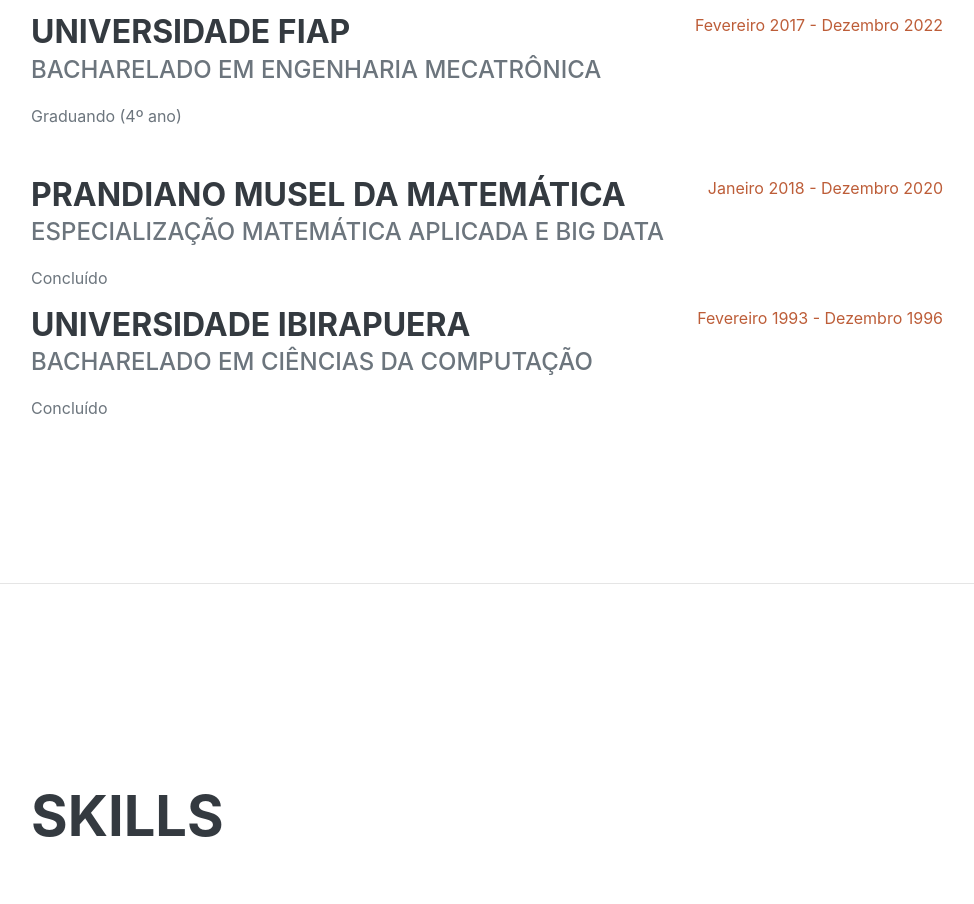
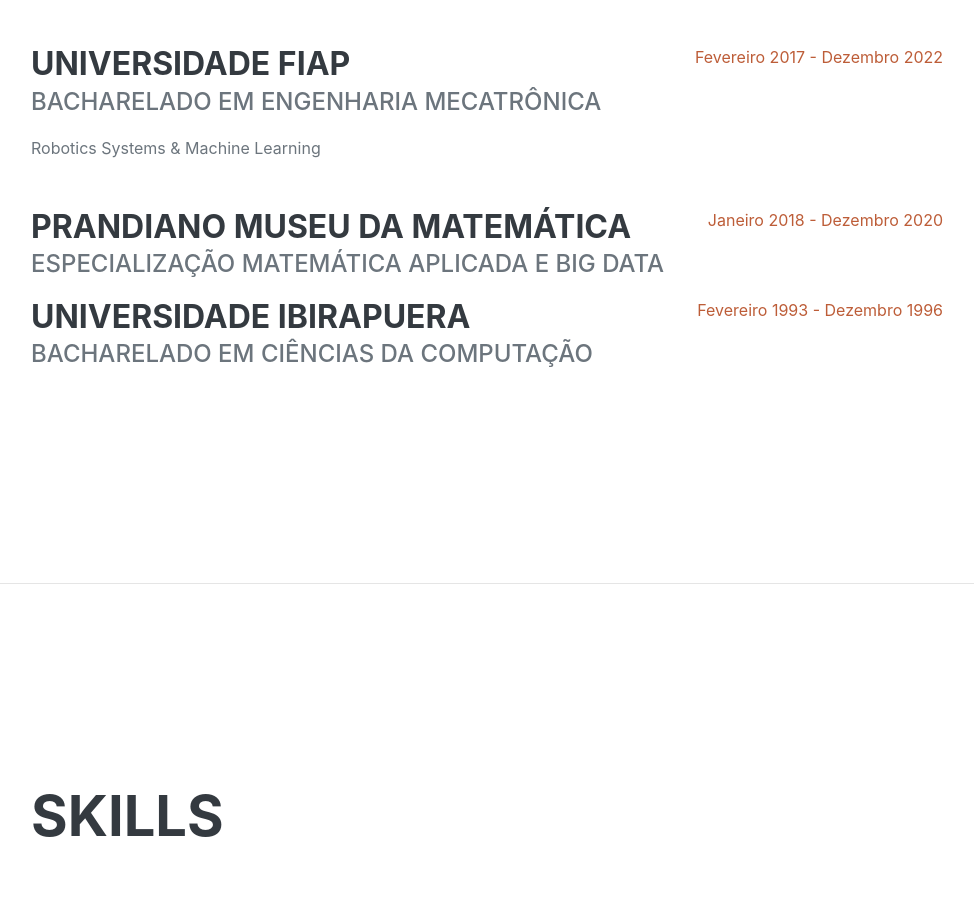
Before and after one commit to carlosemsantana/carlosemsantana.github.io, a plain HTML site: page index.html in a window 1280 px wide. Shown: the part 2434-3338 px from the top of the page, without its empty margins (289-1263 px from the left). Drawn offline with nearby package versions, Linux system fonts and the light colour scheme; a web font is replaced by a local one.

Commit message:
Atualizar

```diff
--- a/index.html
+++ b/index.html
@@ -100,15 +100,14 @@
                         <div class="flex-grow-1">
                             <h3 class="mb-0">Universidade FIAP</h3>
                             <div class="subheading mb-3">Bacharelado em Engenharia Mecatrônica</div>
-                            <div>Graduando (4º ano)</div>
+                            <div>Robotics Systems & Machine Learning</div>
                         </div>
                         <div class="flex-shrink-0"><span class="text-primary">Fevereiro 2017 - Dezembro 2022</span></div>
                     </div>
                     <div class="d-flex flex-column flex-md-row justify-content-between">
                         <div class="flex-grow-1">
-                            <h3 class="mb-0">Prandiano Musel da Matemática</h3>
+                            <h3 class="mb-0">Prandiano Museu da Matemática</h3>
                             <div class="subheading mb-3">Especialização Matemática Aplicada e Big Data</div>
-                            <p>Concluído</p>
                         </div>
                         <div class="flex-shrink-0"><span class="text-primary">Janeiro 2018 - Dezembro 2020</span></div>
                     </div>
@@ -116,7 +115,6 @@
                         <div class="flex-grow-1">
                             <h3 class="mb-0">Universidade Ibirapuera</h3>
                             <div class="subheading mb-3">Bacharelado em Ciências da Computação</div>
-                            <div>Concluído</div>
                         </div>
                         <div class="flex-shrink-0"><span class="text-primary">Fevereiro 1993 - Dezembro 1996</span></div>
                 </div>
```
